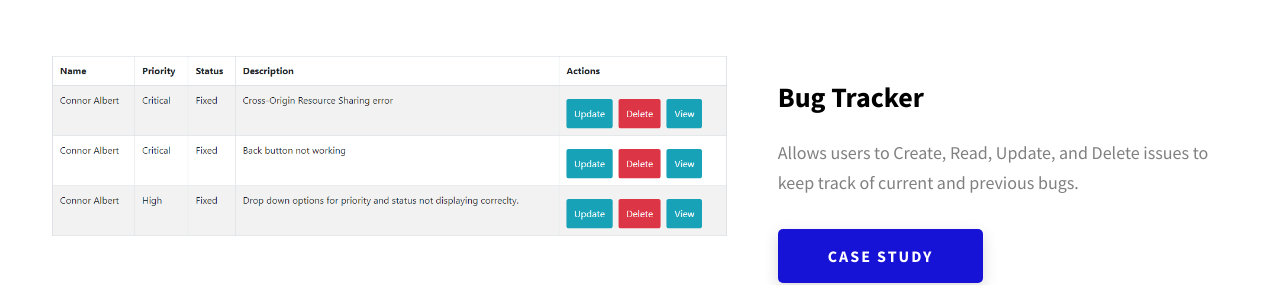
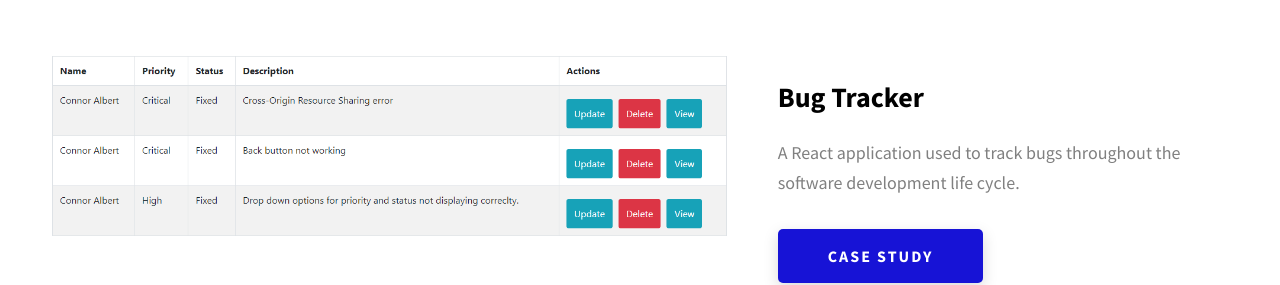
Before and after one commit to ConnorAlbert/MyPortfolio, a website: page index.html in a window 1280 px wide. Shown: the part 2780-3065 px from the top of the page. Drawn offline with Linux system fonts and the light colour scheme.

Commit message:
Update index.html

```diff
--- a/index.html
+++ b/index.html
@@ -216,7 +216,7 @@
             <div class="projects__row-content">
               <h3 class="projects__row-content-title">Bug Tracker</h3>
               <p class="projects__row-content-desc">
-                Allows users to Create, Read, Update, and Delete issues to keep track of current and previous bugs.
+                A React application used to track bugs throughout the software development life cycle.
               </p>
               <a
                 href="./project-2.html"
```
